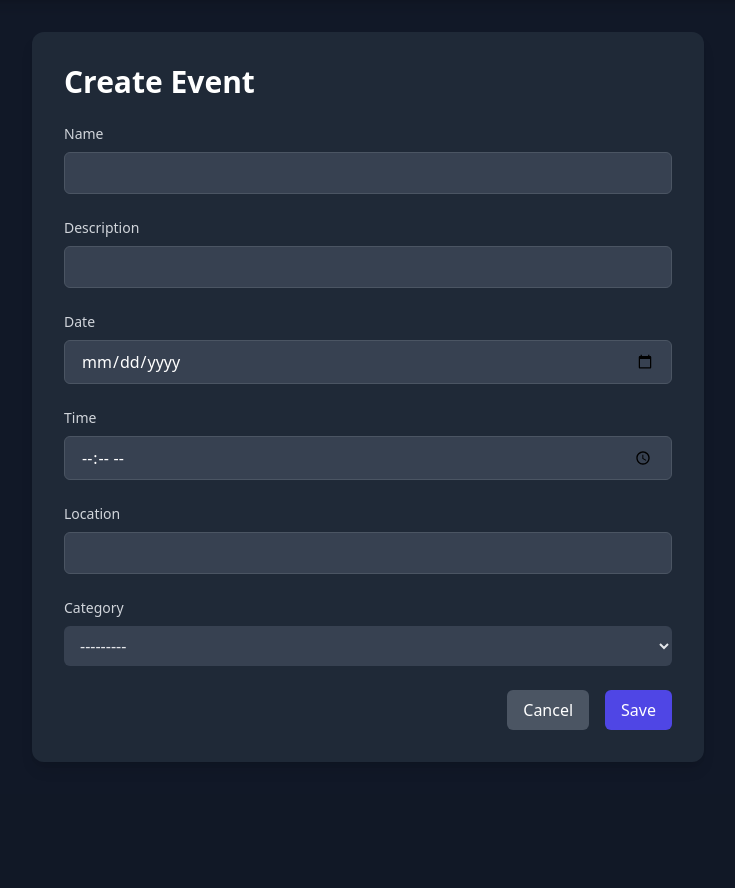
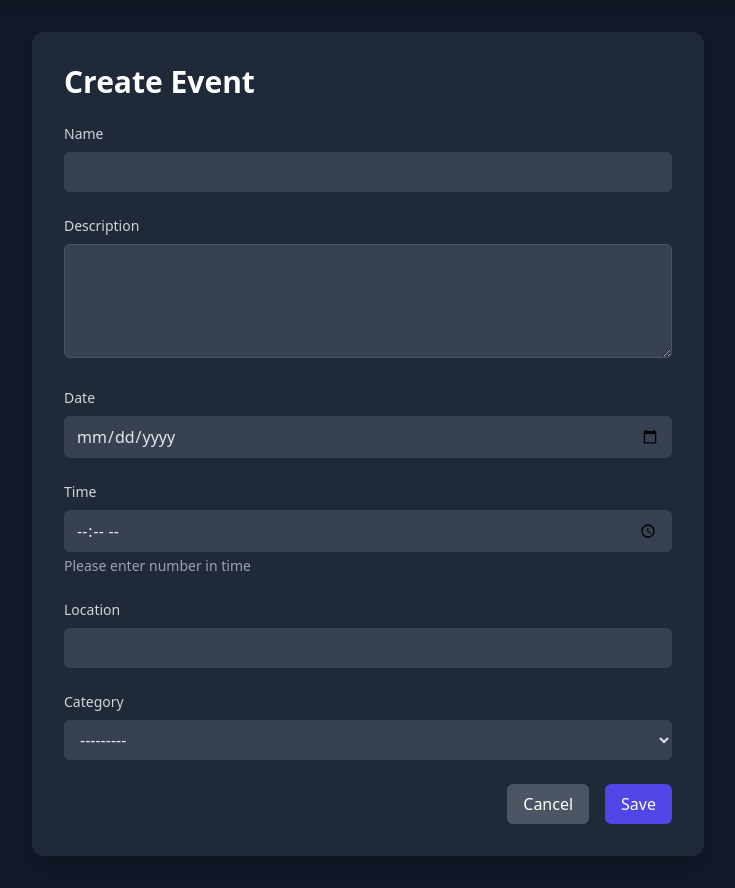
Before and after one commit to SkillexSJ/Eventify, a Django app: page /event/new/ in a window 1280 px wide. Shown: the part 64-952 px from the top of the page, without its empty margins (272-1007 px from the left). Before the commit the page ends 826 px from the top, so only its background shows below. Run offline with Django 5.2, Linux system fonts and the light colour scheme; data that the repository does not hold is empty.

Commit message:
some changes

```diff
--- a/event_management/urls.py
+++ b/event_management/urls.py
@@ -17,8 +17,9 @@ Including another URLconf
 # event_manager/urls.py
 from django.contrib import admin
 from django.urls import path, include
+from debug_toolbar.toolbar import debug_toolbar_urls
 
 urlpatterns = [
     path('admin/', admin.site.urls),
     path('', include('events.urls')),
-]
+] + debug_toolbar_urls()
--- a/events/forms.py
+++ b/events/forms.py
@@ -1,8 +1,7 @@
-# events/forms.py
+
 from django import forms
 from .models import Event, Participant, Category
 
-# A base form to apply Tailwind classes consistently
 class StyledMixin(forms.ModelForm):
     def __init__(self, *args, **kwargs):
         super().__init__(*args, **kwargs)
--- a/events/templates/events/category_form.html
+++ b/events/templates/events/category_form.html
@@ -17,7 +17,7 @@
             </label>
 
             {% if field.field.widget.input_type == 'select' or field.field.widget.input_type == 'selectmultiple' %}
-                <!-- Render select fields with custom styling -->
+
                 <div class="relative">
                     {{ field }}
                 </div>
--- a/events/templates/events/event_form.html
+++ b/events/templates/events/event_form.html
@@ -14,7 +14,7 @@
             </label>
 
             {% if field.field.widget.input_type == 'select' or field.field.widget.input_type == 'selectmultiple' %}
-                <!-- Render select and selectmultiple fields with custom styling -->
+
                 <div class="relative">
                     {{ field }}
                 </div>
@@ -32,8 +32,8 @@
                         ring: 2px;
                         ring-color: #6366F1;
                     }
-                </style> {% endcomment %}
-            {% elif field.field.widget.input_type == 'textarea' %}
+                </style>  {% endcomment %}
+            {% elif field.name == 'description' %}
                 <textarea
                     name="{{ field.name }}"
                     id="{{ field.id_for_label }}"
@@ -41,13 +41,27 @@
                     rows="4"
                 >{{ field.value|default:'' }}</textarea>
             {% else %}
-                <input
-                    type="{{ field.field.widget.input_type }}"
-                    name="{{ field.name }}"
-                    id="{{ field.id_for_label }}"
-                    value="{{ field.value|default:'' }}"
-                    class="w-full px-4 py-2 bg-gray-700 border border-gray-600 rounded-md text-white placeholder-gray-400 focus:outline-none focus:ring-2 focus:ring-indigo-500"
-                >
+                {{ field }}
+                {% comment %} <style>
+                    #{{ field.id_for_label }} {
+                        width: 100%;
+                        padding: 0.5rem 1rem;
+                        background-color: #374151;
+                        border: 1px solid #4B5563;
+                        border-radius: 0.375rem;
+                        color: white;
+                        outline: none;
+                    }
+                    #{{ field.id_for_label }}:focus {
+                        ring: 2px;
+                        ring-color: #6366F1;
+                    }
+                    /* Ensure date and time inputs are white */
+                    #{{ field.id_for_label }}[type="date"],
+                    #{{ field.id_for_label }}[type="time"] {
+                        color-scheme: dark;
+                    }
+                </style> {% endcomment %}
             {% endif %}
 
             {% if field.errors %}
@@ -55,6 +69,9 @@
             {% endif %}
             {% if field.help_text %}
                 <p class="text-gray-400 text-sm mt-1">{{ field.help_text }}</p>
+            {% endif %}
+            {% if field.label == "Time" %}
+                <p class="text-gray-400 text-sm mt-1">Please enter number in time</p>
             {% endif %}
         </div>
         {% endfor %}
--- a/events/templates/events/event_list.html
+++ b/events/templates/events/event_list.html
@@ -8,7 +8,7 @@
     </a>
 </div>
 
-<!-- Search and Filter Form -->
+<!-- Search-->
 <form method="GET" action="{% url 'event_list' %}" class="bg-gray-800 p-4 rounded-lg shadow-lg mb-6 space-y-4 md:space-y-0 md:flex md:space-x-4">
     <!-- Search -->
     <div class="flex-1">
@@ -21,7 +21,7 @@
         >
     </div>
 
-    <!-- Category Filter -->
+    <!-- Category -->
     <div class="flex-1">
         <select name="category" class="w-full px-4 py-2 bg-gray-700 border border-gray-600 rounded-md text-white focus:outline-none focus:ring-2 focus:ring-indigo-500">
             <option value="">All Categories</option>
--- a/events/templates/events/home.html
+++ b/events/templates/events/home.html
@@ -128,7 +128,6 @@
             <path stroke-linecap="round" stroke-linejoin="round" stroke-width="2" d="M8 7V3m8 4V3m-9 8h10M5 21h14a2 2 0 002-2V7a2 2 0 00-2-2H5a2 2 0 00-2 2v12a2 2 0 002 2z"></path>
         </svg>
         <h3 class="text-2xl font-semibold text-gray-400 mb-2">No Upcoming Events</h3>
-        <p class="text-gray-500 mb-6">Start creating amazing events for your community!</p>
         <a href="{% url 'event_create' %}" class="inline-block bg-indigo-600 hover:bg-indigo-700 text-white px-6 py-3 rounded-lg font-medium transition-colors">
             Create Your First Event
         </a>
--- a/events/urls.py
+++ b/events/urls.py
@@ -1,4 +1,4 @@
-# events/urls.py
+
 from django.urls import path
 from .views import *
 
--- a/events/views.py
+++ b/events/views.py
@@ -1,4 +1,4 @@
-# events/views.py
+
 from django.shortcuts import render, redirect, get_object_or_404
 from django.db.models import Count, Q
 from django.utils import timezone
@@ -28,14 +28,14 @@ def home(request):
 def dashboard(request):
     today = timezone.now().date()
 
-    # 1. Stats Grid Data
-    total_participants = Participant.objects.count() # Aggregate query 1
+    #  Stats Grid
+    total_participants = Participant.objects.count()
     total_events = Event.objects.count()
     upcoming_events = Event.objects.filter(date__gte=today).count()
     past_events_count = Event.objects.filter(date__lt=today).count()
 
-    # 2. Interactive List Logic
-    filter_type = request.GET.get('filter', 'upcoming') # Default to 'upcoming'
+    #   List
+    filter_type = request.GET.get('filter', 'upcoming')
 
     if filter_type == 'upcoming':
         events = Event.objects.filter(date__gte=today).select_related('category')
@@ -61,31 +61,31 @@ def dashboard(request):
     return render(request, 'events/dashboard.html', context)
 
 
-# --- Event CRUD & List Views ---
+# --- Event CRUD & List ---
 
 def event_list(request):
-    # Base query: Optimized with select_related and annotate
+    # Base query
     queryset = Event.objects.select_related('category').annotate(
         participant_count=Count('participants')
     )
 
-    # Get query params for search and filtering
+    # Get query params
     query = request.GET.get('q')
     category_id = request.GET.get('category')
     start_date = request.GET.get('start_date')
     end_date = request.GET.get('end_date')
 
-    # 5. Search Feature
+    # 5. Search
     if query:
         queryset = queryset.filter(
             Q(name__icontains=query) | Q(location__icontains=query)
         )
 
-    # 3. Filter Query (Category)
+    # 3. Filter Query category
     if category_id:
         queryset = queryset.filter(category_id=category_id)
 
-    # 3. Filter Query (Date Range)
+    # 3. Filter Query date range
     if start_date and end_date:
         queryset = queryset.filter(date__range=[start_date, end_date])
 
@@ -98,7 +98,7 @@ def event_list(request):
     return render(request, 'events/event_list.html', context)
 
 def event_detail(request, id):
-    # Optimized query: Use select_related for category (FK) and prefetch_related for participants (M2M)
+    # Optimized query
     event = get_object_or_404(
         Event.objects.select_related('category').prefetch_related('participants'),
         id=id
@@ -171,7 +171,7 @@ def category_delete(request, id):
 # --- Participant CRUD ---
 
 def participant_list(request):
-    participants = Participant.objects.prefetch_related('events') # Prefetch events for efficiency
+    participants = Participant.objects.prefetch_related('events') # Prefetch
     return render(request, 'events/participant_list.html', {'participants': participants})
 
 def participant_create(request):
```
Also changed, not shown: event_management/settings.py (+7 -0 lines), events/templates/events/dashboard.html (+4 -4 lines), static/css/output.css (line endings or trailing spaces), 1 other file. Lines whose indentation alone changed are shown as unchanged.
